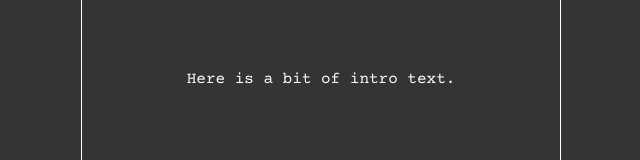
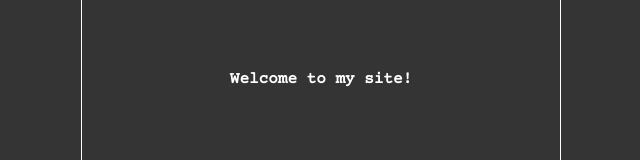
Before and after one commit to sgerpdx/pop-signpost, a Next.js app: page / in a window 1280 px wide. Shown: the part 251-411 px from the top of the page, without its empty margins (319-959 px from the left). Built offline with nearby package versions, Linux system fonts and the light colour scheme; a web font is replaced by a local one.

Commit message:
index.js test for intro heading is green

```diff
--- a/components/intro.jsx
+++ b/components/intro.jsx
@@ -9,7 +9,7 @@ export default function Intro() {
   return (
     <>
       <section className={styles.introTextArea}>
-        <p>Here is a bit of intro text.</p>
+        <h1>Welcome to my site!</h1>
       </section>
       <section className={styles.socialMediaArea}>
         <p>
--- a/package.json
+++ b/package.json
@@ -6,7 +6,7 @@
     "build": "next build",
     "start": "next start",
     "lint": "next lint",
-    "test": "jest --watch"
+    "test": "jest"
   },
   "jest": {
     "moduleNameMapper": {
```
Also changed, not shown: 1 other file (tests, documents, lock files or other folders).
